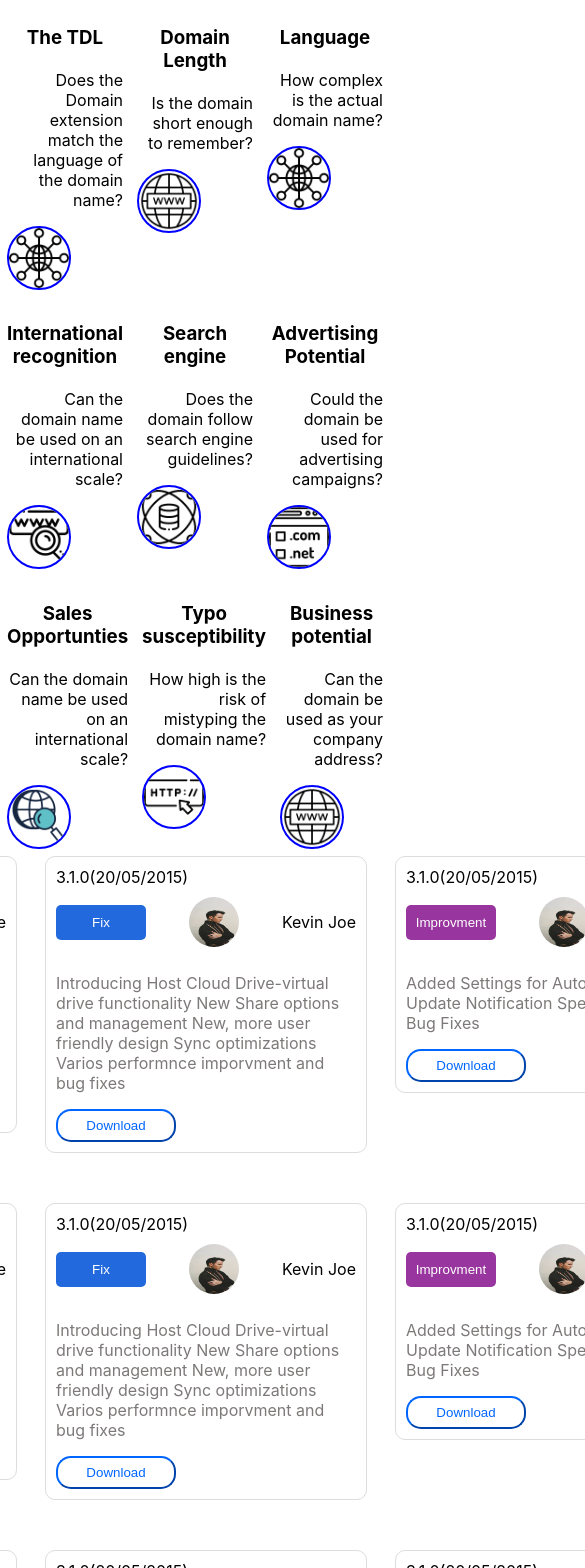
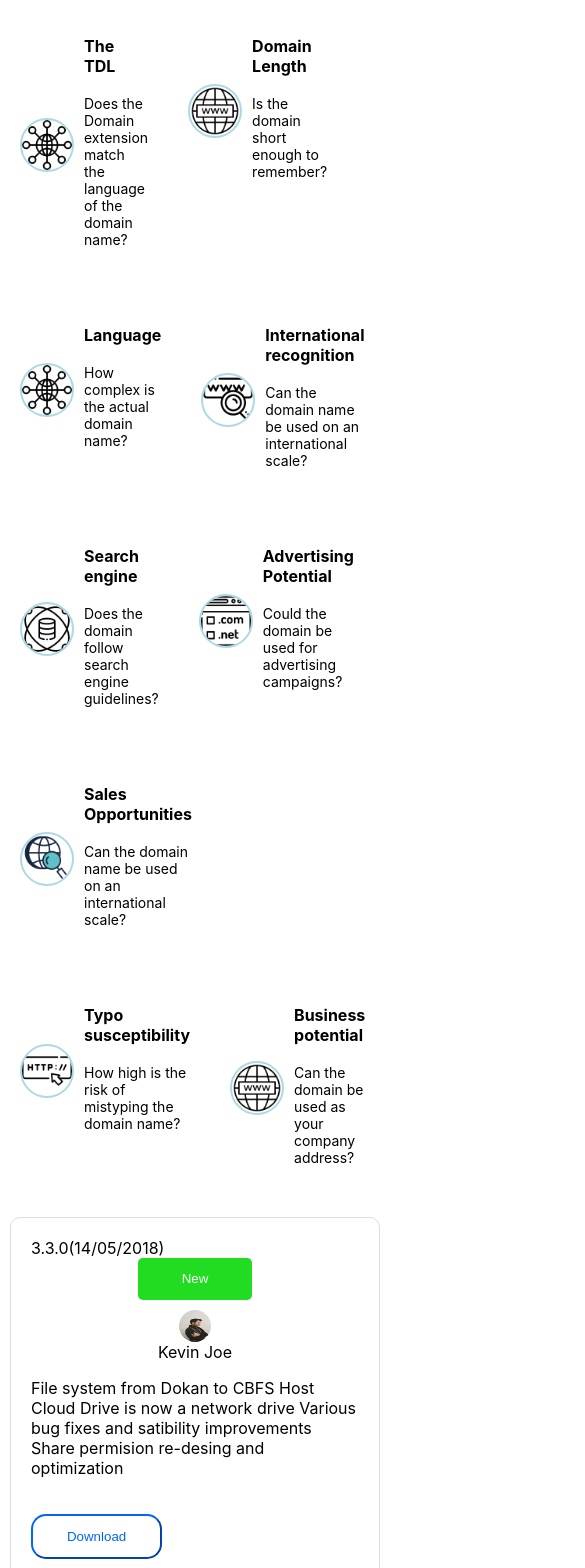
Before and after one commit to MedinaSekiraqa/FirstTask, a React (Create React App) app: page / in a window 390 px wide. Shown: the top 1568 px of the page, 585 px wide, since content can reach past the window. Built offline with nearby package versions, Linux system fonts and the light colour scheme.

Commit message:
mobile friendly commit

```diff
--- a/src/App.css
+++ b/src/App.css
@@ -1,4 +1,4 @@
-/*mobile responsive*/
+/*mobile responsive
 @media only screen and (max-width: 600px) {
 
   }
@@ -6,3 +6,4 @@
   @media only screen and (min-width: 601px) and (max-width: 1024px) {
 
   }
+  */
--- a/src/components/Card.css
+++ b/src/components/Card.css
@@ -1,69 +1,84 @@
-.main-container{
+.main-container {
   justify-items: center;
   justify-content: center;
-  grid-gap: 50px;
+  grid-gap: 20px;
   display: grid;
-  grid-template-columns: 300px 300px 300px;
-  flex-wrap: wrap;
+  grid-template-columns: repeat(auto-fit, minmax(250px, 1fr));
+  align-items: stretch;
 }
 .card {
-  display: grid;
+  display: flex;
+  flex-direction: column;
   background-color: #ffffff;
   border: 1px solid #ddd;
   border-radius: 10px;
-  align-items: flex-start;
-  padding: 10px;
-  width: 100%;
-
+  padding: 20px;
+  margin: 10px;
+  box-sizing: border-box;
+  height: 100%;/*  Set a fixed height for the cards */
+  font-size: 1em;
 
 }
 
+.header {
 
-
-.header {
   display: flex;
   justify-content: space-between;
+
+}
+
+.logo {
+  width: 2em;
+  height: 2em;
+  border-radius: 50%;
+  overflow: hidden;
+  /*margin: 10px;*/
+  max-width: 100%;
+}
+
+.main {
+  display: flex;
+  flex-direction: column;
   align-items: center;
 }
-.logo{
 
-  width: 50px; /* Madhësia e kontejnerit rrumbullak */
-  height: 50px; /* Madhësia e kontejnerit rrumbullak */
-  border-radius: 50%; /* Bën imazhin rrumbullak */
-  overflow: hidden; /* Mbajnë pamjen e brendshme të imazhit brenda kontejnerit */
-  margin: 10px; /* Margjina e përgjithshme */
-}
-.main {
-  display: flex;
-  flex-direction: row;
-  align-items: center; /* Vendos elementët në qendër horizontalisht */
-  text-align: right; /* Qendro tekstin në qendër */
-  justify-content: space-between;
-}
-.new-button{
+.new-button {
   color: white;
   background-color: rgb(153, 53, 158);
   border-radius: 5px;
   border: 0;
-  padding: 10px 10px;
-  width:30%;
+  padding: 1em 1em;
+  width: 35%;
   display: flex;
   justify-content: center;
   align-items: center;
+  margin-bottom: 10px; /* Add margin to separate the button from the content */
+}
 
-
-}
-.download-button{
-  border-radius: 15px ;
-
-
+.download-button {
+  border-radius: 15px;
   background-color: white;
   border-color: rgb(0, 102, 255);
   color: rgb(0, 102, 255);
-  padding-top: 7px;
-  padding-bottom: 7px;
-  width:40%;
+  padding: 1em;
+  width: 40%;
+  align-self: flex-start;
+  margin-top: auto;
+
+
+  @media (min-width: 600px) {
+    width: 40%; /* Adjust width for larger screens as needed */
+  }
 }
-.paragraph{
-  color:#7d7979;
+
+
+@media (min-width: 600px) {
+  .main-container {
+    grid-template-columns: 20em 20em 20em;
+  }
+
+  .main {
+    flex-direction: row;
+    text-align: right;
+  }
 }
--- a/src/components/Page.js
+++ b/src/components/Page.js
@@ -7,83 +7,80 @@ const dataList = [
   { id: 4, title: 'International recognition', text: 'Can the domain name be used on an international scale?', logo: 'www.png' },
   { id: 5, title: 'Search engine', text: 'Does the domain follow search engine guidelines?', logo: 'network.png' },
   { id: 6, title: 'Advertising Potential', text: 'Could the domain be used for advertising campaigns?', logo: 'web-domain.png' },
-  { id: 7, title: 'Sales Opportunties', text: 'Can the domain name be used on an international scale?', logo: 'search.png' },
+  { id: 7, title: 'Sales Opportunities', text: 'Can the domain name be used on an international scale?', logo: 'search.png' },
   { id: 8, title: 'Typo susceptibility', text: 'How high is the risk of mistyping the domain name?', logo: 'http.png' },
   { id: 9, title: 'Business potential', text: 'Can the domain be used as your company address?', logo: 'domain.png' },
+];
 
-];
+
 
 const MyComponent = () => {
   return (
     <div style={containerStyle}>
       {dataList.map(item => (
-        <div key={item.id} style={itemStyle}>
-          <div style={contentStyle}>
-            <h3 style={titleStyle}>{item.title}</h3>
-            <p style={textStyle}>{item.text}</p>
-          </div>
-          <div style={logoContainerStyle}>
-            <img src={item.logo} alt={` ${item.name}`} style={logoStyle} />
+        <div key={item.id} style={cardStyle}>
+          <div style={logoTextContainer}>
+            <img src={item.logo} alt={item.title} style={logoStyle} />
+            <div style={textContainer}>
+              <p style={{ ...titleStyle, fontSize: '16px' }}>{item.title}</p>
+              <p style={{ ...textStyle, fontSize: '14px' }}>{item.text}</p>
+            </div>
           </div>
         </div>
       ))}
     </div>
   );
 };
+
 const containerStyle = {
   display: 'flex',
   flexWrap: 'wrap',
   maxWidth: '1000px',
   margin: 'auto',
-  flexDirection:'row',
+};
 
+const cardStyle = {
+  '@media (max-width: 600px)': {
+    flex: '0 0 100%', // Full width on small screens
+  },
+  flex: '0 0 calc(33.33% - 20px)',
+  boxSizing: 'border-box',
+  margin: '10px',
+  padding: '10px',
+  display: 'flex',
+  flexDirection: 'column', // Align items in column direction
+};
 
+const logoTextContainer = {
+  display: 'flex',
+  alignItems: 'center', // Align items vertically in the center
+};
 
+const logoStyle = {
+  width: '50px',
+  height: '50px',
+  marginRight: '10px',
+
+  borderRadius: '50%',
+  border: '2px solid lightblue',
+  alignSelf: 'center',
 };
-const contentStyle = {
-  display:'flex',
-  flexDirection:'column',
 
+const textContainer = {
+  display: 'flex',
+  flexDirection: 'column',
+  marginBottom: '20px',
 };
-const logoContainerStyle = {
-  display: 'flex',
-  justifyContent: 'flex-start',
+
+const titleStyle = {
+  fontWeight: 'bold',
+  marginBottom: '5px',
+};
+
+const textStyle = {
+  marginBottom: '1px',
+  fontSize: '14px',
 };
 
 
-
-const itemStyle = {
-  flex: '1 1 25%',
-  padding: '3px',
-  border: 'none',
-  margin: '4px',
-  display: 'flex',
-  flexDirection: 'column',
-
-
-
-};
-
-const titleStyle = {
-  textAlign: 'center',
-  marginBottom: '5px',
-
-};
-
-const logoStyle = {
-    width: '60px',
-    height: '60px',
-    marginBottom: 'px',
-
-    border: '2px solid blue',
-    borderRadius: '40px',
-  };
-
-
-const textStyle = {
-  textAlign: 'right',
-
-
-};
-
 export default MyComponent;
```
